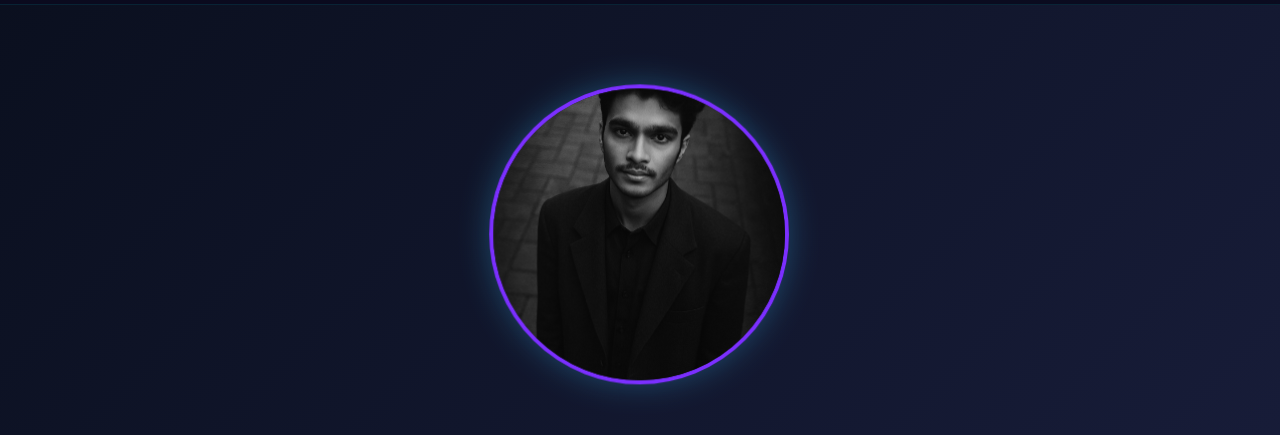
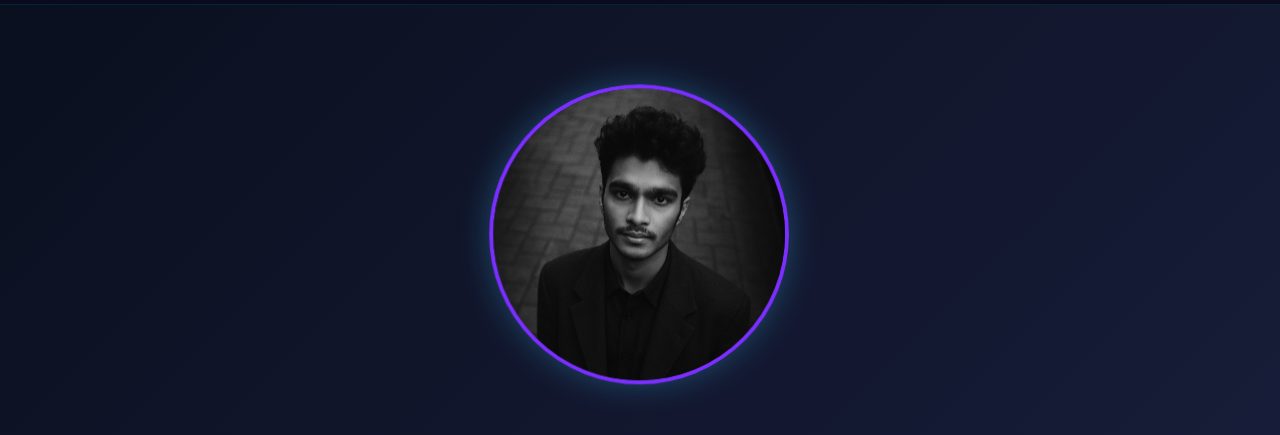
Before and after one commit to baziraksh/Portfolio, a plain HTML site: page index.html in a window 1280 px wide. Shown: the part 55-490 px from the top of the page. Drawn offline with nearby package versions, Linux system fonts and the light colour scheme.

Commit message:
Update index.html

```diff
--- a/index.html
+++ b/index.html
@@ -71,7 +71,7 @@
         <div class="hero-content">
             <div class="hero-center">
                 <div class="profile-3d-wrapper">
-                    <img src="r12.png" alt="Rakesh Pradhan" class="profile-img">
+                    <img src="IMG_20250601_210213.png" alt="Rakesh Pradhan" class="profile-img">
                     <div class="floating-elements">
                         <div class="tech-badge" data-rotation="0">
                             <i class="fab fa-react"></i>
```
